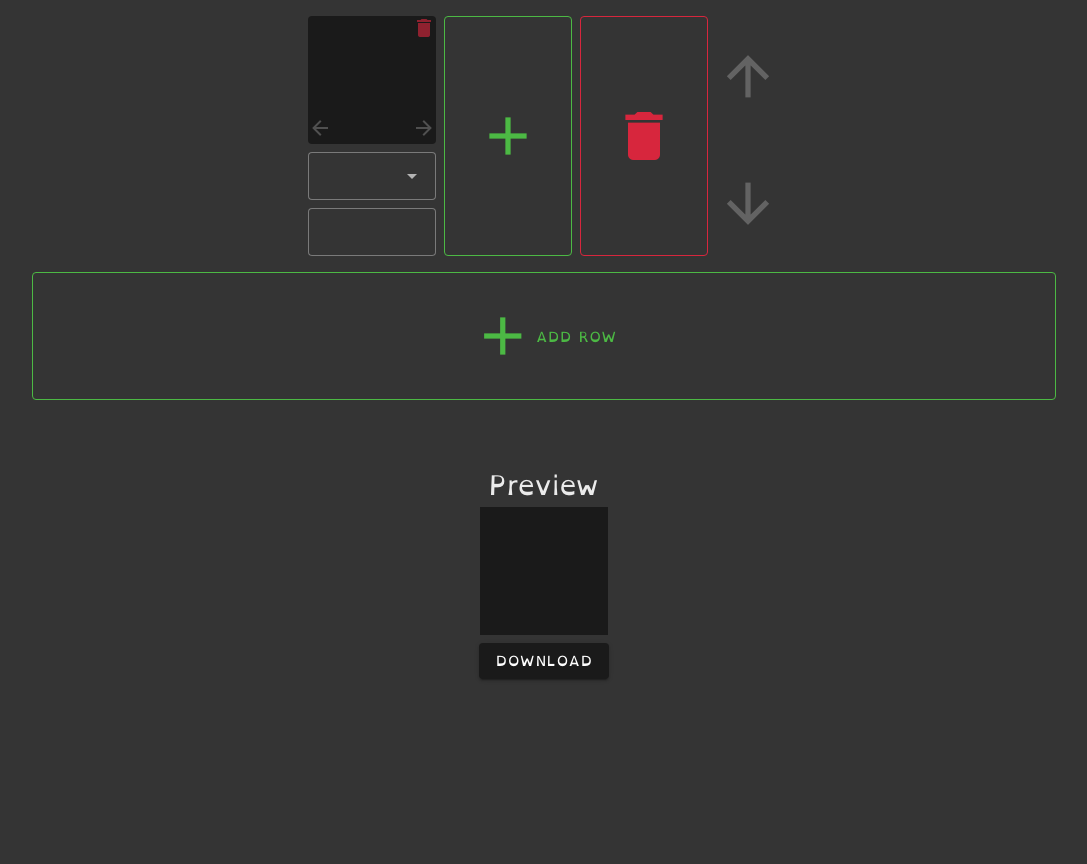
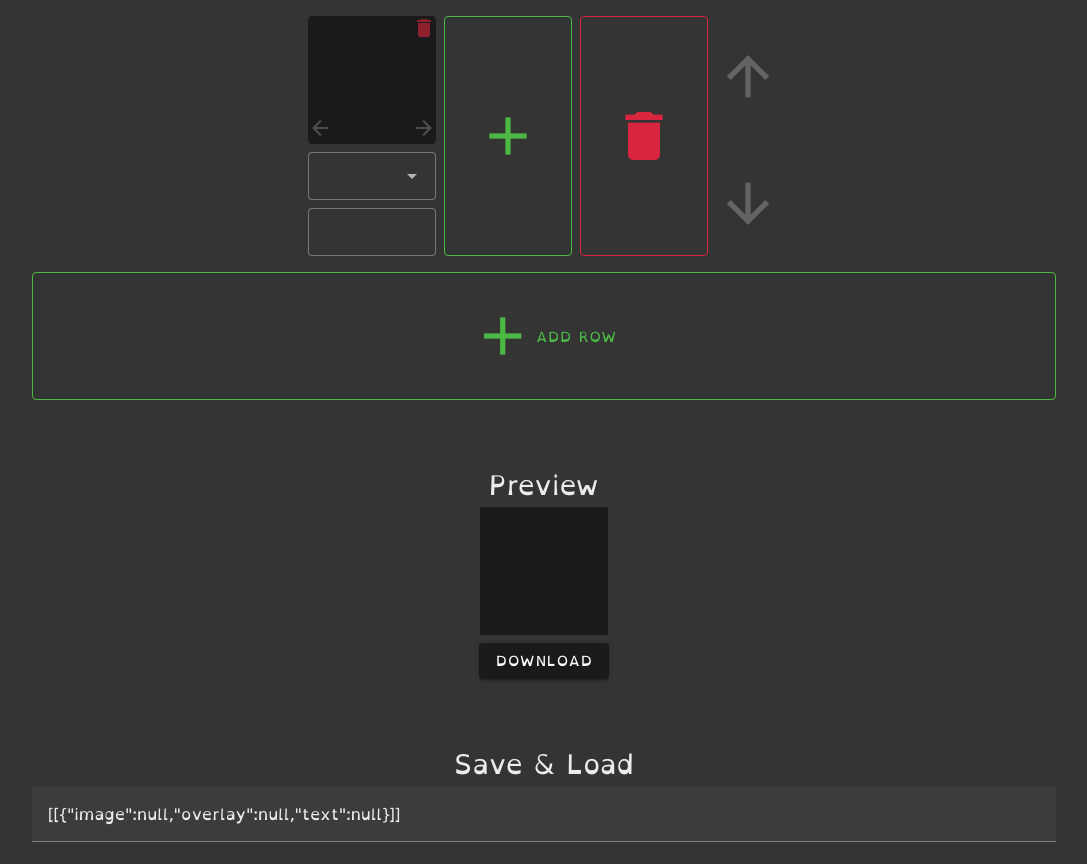
Before and after one commit to Danmander/skill-sequence-generator, a Vue app: page / in a window 1280 px wide. Shown: the top 864 px of the page, without its empty margins (96-1183 px from the left). Before the commit the page ends 800 px from the top, so only its background shows below. Built offline with nearby package versions, Linux system fonts and the light colour scheme.

Commit message:
Made a json formatted save string so I can save sequences for later. Fixed non-uniform text alignment.

```diff
--- a/src/App.vue
+++ b/src/App.vue
@@ -160,6 +160,14 @@
                 Download
             </v-btn>
         </div>
+
+        <!-- Save/load -->
+        <h2 class="mt-16">
+            Save & Load
+        </h2>
+        <div class="save-load">
+            <v-text-field v-model="sequenceRowsAsJson" />
+        </div>
     </v-container>
 </template>
 
@@ -274,6 +282,16 @@ export default {
     mounted() {
         this.addSequenceRow();
         this.addSequenceItem(0);
+    },
+    computed: {
+        sequenceRowsAsJson: {
+            get() {
+                return JSON.stringify(this.sequenceRows);
+            },
+            set(value) {
+                this.sequenceRows = JSON.parse(value);
+            }
+        }
     },
     methods: {
         addSequenceRow() {
@@ -408,7 +426,8 @@ export default {
 
             const maxTextWidth = width;
             const centerX = x + width / 2;
-            const centerY = y + height / 2;
+            const verticalOffset = 4; // When I was still making these text images myself I ended up making them slightly off-centered so to make everything uniform we also do it here
+            const centerY = y + height / 2 + verticalOffset;
 
             this.setCanvasContextForText(canvasContext);
 
@@ -462,4 +481,10 @@ export default {
 .canvas {
     background-color: rgb(var(--v-theme-surface));
 }
+
+.save-load {
+    max-width: 1024px;
+    margin-left: auto;
+    margin-right: auto;
+}
 </style>
--- a/src/components/SequenceItem.vue
+++ b/src/components/SequenceItem.vue
@@ -1,9 +1,9 @@
 <template>
     <div class="sequence-item">
         <img
-            v-if="imageSrc !== null"
+            v-if="image !== null"
             class="image"
-            :src="imageSrc"
+            :src="image"
             @click="$refs.input.click()"
         >
         <div
@@ -37,16 +37,20 @@ export default {
             image: this.modelValue,
         }
     },
-    computed: {
-        imageSrc() {
-            if(this.image === null) return null;
-            return URL.createObjectURL(this.image);
-        }
-    },
     methods: {
         onFileChange(event) {
-            this.image = event.target.files[0] ?? null;
-            this.$emit("update:modelValue", this.image);
+            const file = event.target.files[0] ?? null;
+            if(file === null) {
+                this.image = null;
+                return;
+            }
+
+            const reader = new FileReader();
+            reader.onload = () => {
+                this.image = reader.result; // Base64 data url
+                this.$emit("update:modelValue", reader.result);
+            };
+            reader.readAsDataURL(file);
         }
     },
     watch: {
```
